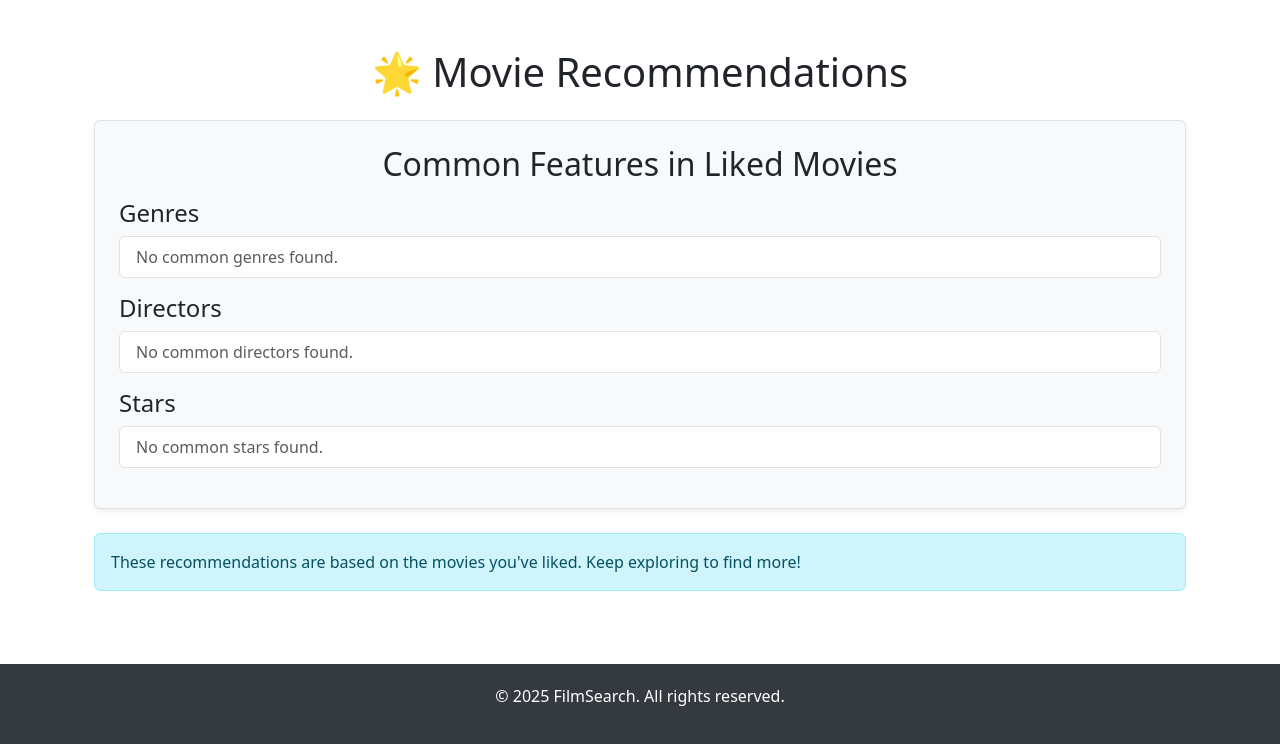
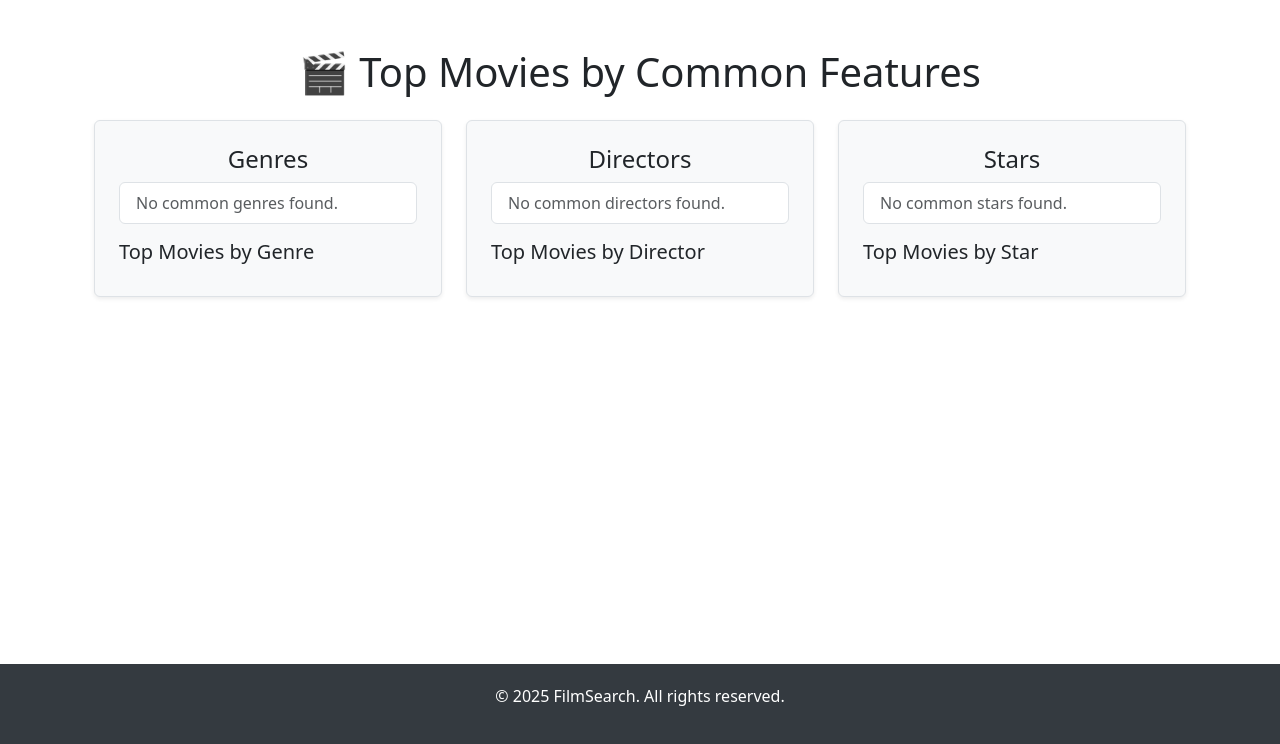
Before and after one commit to fedirky/Algorithmics-Movies-Project, a Django app: page /users/recommendations/ in a window 1280 px wide. Shown: the part 56-800 px from the top of the page. Run offline with Django 4.2, Linux system fonts and the light colour scheme; a user stored in the database is signed in; tables that the repository leaves empty hold one stand-in row (values such as "Sample post").

Commit message:
Base recommendation by ganre added

```diff
--- a/users/templates/users/recommendations.html
+++ b/users/templates/users/recommendations.html
@@ -1,16 +1,17 @@
 {% extends 'base.html' %}
 
-{% block title %}Movie Recommendations{% endblock %}
+{% block title %}Top Movies by Common Features{% endblock %}
 
 {% block content %}
     <div class="container my-4">
-        <h1 class="text-center mb-4">🌟 Movie Recommendations</h1>
+        <h1 class="text-center mb-4">🎬 Top Movies by Common Features</h1>
 
-        <div class="list-group">
+        <!-- Common Features and Movies Section -->
+        <div class="row">
+            <!-- Genres Section -->
+            <div class="col-md-4 mb-4">
                 <div class="p-4 border rounded shadow-sm bg-light">
-                <h2 class="text-center mb-3">Common Features in Liked Movies</h2>
-
-                <h4>Genres</h4>
+                    <h4 class="text-center">Genres</h4>
                     <ul class="list-group mb-3">
                         {% for genre in common_features.genres %}
                             <li class="list-group-item">{{ genre }}</li>
@@ -19,7 +20,30 @@
                         {% endfor %}
                     </ul>
 
-                <h4>Directors</h4>
+                    <h5 class="mt-3">Top Movies by Genre</h5>
+                    {% for genre, movies in top_movies_by_feature.genres.items %}
+                        <div class="mb-3">
+                            <h6 class="fw-bold">{{ genre }}</h6>
+                            <div class="list-group">
+                                {% for movie in movies %}
+                                    <a href="{% url 'movie_detail' movie_id=movie.movie_id %}" class="list-group-item list-group-item-action d-flex justify-content-between align-items-center">
+                                        <div>
+                                            <h6 class="mb-1">{{ movie.movie_name }}</h6>
+                                            <small class="text-muted">Year: {{ movie.year }}</small>
+                                        </div>
+                                        <span class="badge bg-primary rounded-pill">⭐ {{ movie.rating }}</span>
+                                    </a>
+                                {% endfor %}
+                            </div>
+                        </div>
+                    {% endfor %}
+                </div>
+            </div>
+
+            <!-- Directors Section -->
+            <div class="col-md-4 mb-4">
+                <div class="p-4 border rounded shadow-sm bg-light">
+                    <h4 class="text-center">Directors</h4>
                     <ul class="list-group mb-3">
                         {% for director in common_features.directors %}
                             <li class="list-group-item">{{ director }}</li>
@@ -28,7 +52,30 @@
                         {% endfor %}
                     </ul>
 
-                <h4>Stars</h4>
+                    <h5 class="mt-3">Top Movies by Director</h5>
+                    {% for director, movies in top_movies_by_feature.directors.items %}
+                        <div class="mb-3">
+                            <h6 class="fw-bold">{{ director }}</h6>
+                            <div class="list-group">
+                                {% for movie in movies %}
+                                    <a href="{% url 'movie_detail' movie_id=movie.id %}" class="list-group-item list-group-item-action d-flex justify-content-between align-items-center">
+                                        <div>
+                                            <h6 class="mb-1">{{ movie.movie_name }}</h6>
+                                            <small class="text-muted">Year: {{ movie.year }}</small>
+                                        </div>
+                                        <span class="badge bg-primary rounded-pill">⭐ {{ movie.rating }}</span>
+                                    </a>
+                                {% endfor %}
+                            </div>
+                        </div>
+                    {% endfor %}
+                </div>
+            </div>
+
+            <!-- Stars Section -->
+            <div class="col-md-4 mb-4">
+                <div class="p-4 border rounded shadow-sm bg-light">
+                    <h4 class="text-center">Stars</h4>
                     <ul class="list-group mb-3">
                         {% for star in common_features.stars %}
                             <li class="list-group-item">{{ star }}</li>
@@ -36,11 +83,26 @@
                             <li class="list-group-item text-muted">No common stars found.</li>
                         {% endfor %}
                     </ul>
+
+                    <h5 class="mt-3">Top Movies by Star</h5>
+                    {% for star, movies in top_movies_by_feature.stars.items %}
+                        <div class="mb-3">
+                            <h6 class="fw-bold">{{ star }}</h6>
+                            <div class="list-group">
+                                {% for movie in movies %}
+                                    <a href="{% url 'movie_detail' movie_id=movie.id %}" class="list-group-item list-group-item-action d-flex justify-content-between align-items-center">
+                                        <div>
+                                            <h6 class="mb-1">{{ movie.movie_name }}</h6>
+                                            <small class="text-muted">Year: {{ movie.year }}</small>
+                                        </div>
+                                        <span class="badge bg-primary rounded-pill">⭐ {{ movie.rating }}</span>
+                                    </a>
+                                {% endfor %}
                             </div>
                         </div>
-
-        <div class="alert alert-info mt-4" role="alert">
-            These recommendations are based on the movies you've liked. Keep exploring to find more!
+                    {% endfor %}
+                </div>
+            </div>
         </div>
     </div>
 {% endblock %}
--- a/users/views.py
+++ b/users/views.py
@@ -1,6 +1,6 @@
 from django.shortcuts import render, get_object_or_404
 from django.contrib.auth.decorators import login_required
-from .models import UserProfile, MovieWatch
+from .models import UserProfile, Movie, MovieWatch
 from collections import Counter
 
 
@@ -16,7 +16,8 @@
 @login_required
 def common_movie_features(request):
     """
-    Відображає спільні риси фільмів, які отримали рейтинг 'Liked' від поточного користувача.
+    Відображає спільні риси фільмів, які отримали рейтинг 'Liked' від поточного користувача,
+    а також список до 100 найкращих фільмів для кожної з цих рис.
     """
     user_profile = request.user.userprofile  # Отримуємо профіль поточного користувача
     liked_movies = MovieWatch.objects.filter(user_profile=user_profile, rating=1).select_related('movie').prefetch_related('movie__genres', 'movie__directors', 'movie__stars')
@@ -39,7 +40,24 @@
         "stars": [star for star, count in stars.items() if count == total_liked],
     }
 
+    # Знаходимо до 100 найкращих фільмів для кожної риси
+    top_movies_by_feature = {
+        "genres": {},
+        "directors": {},
+        "stars": {},
+    }
+
+    for genre in common_features['genres']:
+        top_movies_by_feature['genres'][genre] = Movie.objects.filter(genres__name=genre).order_by('-rating')[:5]
+
+    for director in common_features['directors']:
+        top_movies_by_feature['directors'][director] = Movie.objects.filter(directors__name=director).order_by('-rating')[:5]
+
+    for star in common_features['stars']:
+        top_movies_by_feature['stars'][star] = Movie.objects.filter(stars__name=star).order_by('-rating')[:5]
+
     return render(request, 'users/recommendations.html', {
         'user_profile': user_profile,
         'common_features': common_features,
+        'top_movies_by_feature': top_movies_by_feature,
     })
```
Lines whose indentation alone changed are shown as unchanged.
